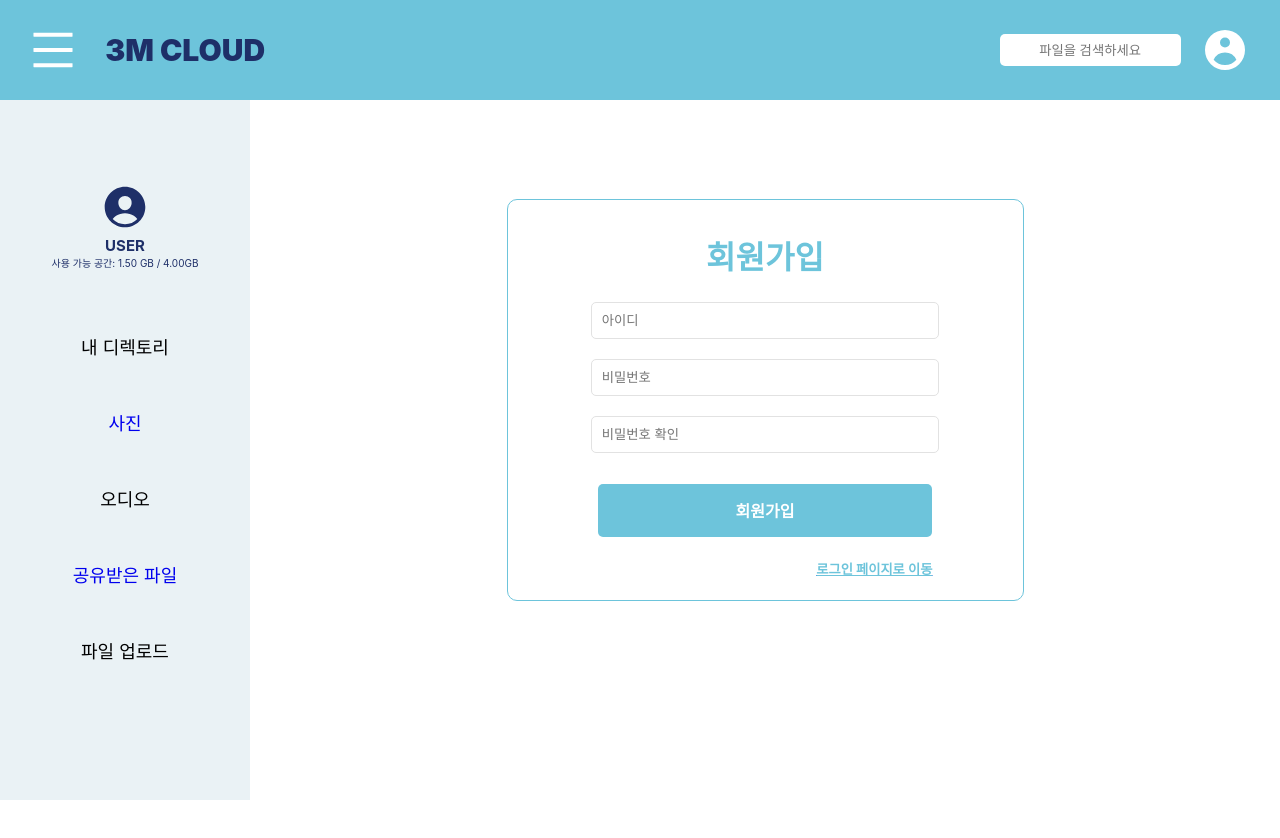
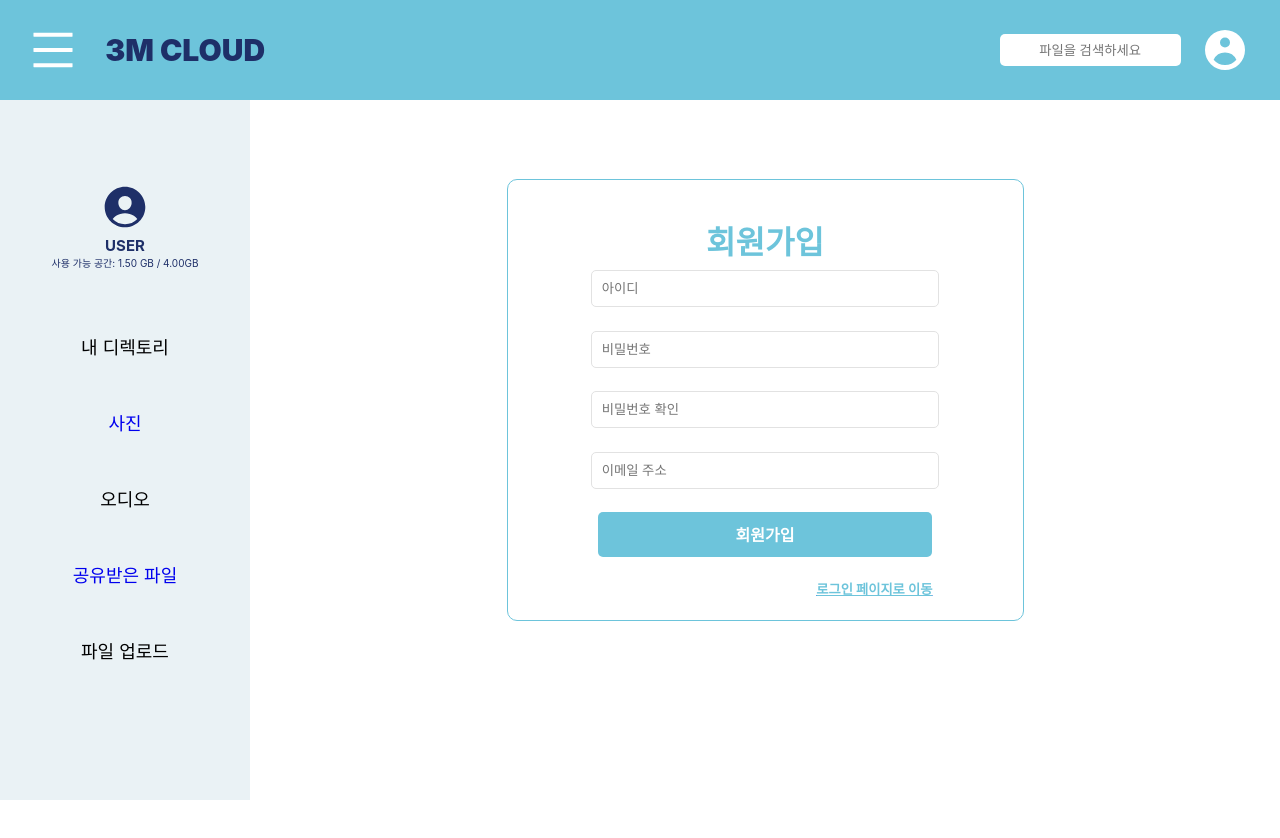
Before and after one commit to KHUCC/3MCLOUD-front, a React (Create React App) app: page /register in a window 1280 px wide. Shown: the top 838 px of the page. Built offline with nearby package versions, Linux system fonts and the light colour scheme.

Commit message:
Update Register page

```diff
--- a/src/views/register/Register.js
+++ b/src/views/register/Register.js
@@ -6,11 +6,16 @@ const RegisterContainer = ({}) => {
     const [id, setId] = useState('');
     const [password, setPassword] = useState('');
     const [passwordConfirm, setPasswordConfirm] = useState('');
+    const [email, setEmail] = useState('');
+    const [authen, setAuthen] = useState('');
+    const [mailSend, setMailSend] = useState(false);
+    const [success, setSuccess] = useState(false);
 
     const [validIdLength, setValidIdLength] = useState(false);
     const [validIdExist, setValidIdExist] = useState(false);
     const [validPasswordLength, setValidPasswordLength] = useState(false);
     const [validPasswordConfirm, setValidPasswordConfirm] = useState(false);
+    const [validEmail, setValidEmail] = useState(false);
 
     //change Input
     const onChangeId = (e) => {
@@ -23,6 +28,13 @@ const RegisterContainer = ({}) => {
     const onChangePasswordConfirm = (e) => {
         setPasswordConfirm(e.target.value);
     };
+    const onChangeEmail = (e) => {
+        setEmail(e.target.value);
+    }
+
+    const onChangeAuthen = (e) => {
+        setAuthen(e.target.value);
+    }
 
     //validation id, password
     const checkIdLength = () => {
@@ -36,7 +48,31 @@ const RegisterContainer = ({}) => {
         password === passwordConfirm ? setValidPasswordConfirm(true) : setValidPasswordConfirm(false);
     };
 
+    const checkEmail = () => {
+
+        const emailRegex = /^(([^<>()\[\].,;:\s@"]+(\.[^<>()\[\].,;:\s@"]+)*)|(".+"))@(([^<>()[\].,;:\s@"]+\.)+[^<>()[\].,;:\s@"]{2,})$/i;
+        if(emailRegex.test(email)){
+            setValidEmail(true);
+        }
+        else{
+            setValidEmail(false);
+        }
+    };
+
+    const onClickAuthen = () => {
+        if(!validEmail) return;
+        setMailSend(true);
+    }
+
     const onSubmitRegister = async () => {
+        if(!mailSend){
+            alert('메일 인증번호를 받아주시길 바랍니다');
+            return;
+        }
+        if(authen == ''){
+            alert("메일 인증번호를 입력해주시길 바랍니다");
+            return;
+        }
         const registerForm = {
             user_id: id,
             user_pw: password,
@@ -74,6 +110,7 @@ const RegisterContainer = ({}) => {
         }
     };
 
+
     //아이디 중복 검증
     useEffect(() => {
         if (id === '') {
@@ -104,22 +141,35 @@ const RegisterContainer = ({}) => {
     // 패스워드, 패스워드 확인 일치 검증
     useEffect(() => {
         checkPasswordConfirm();
-    }, [passwordConfirm]);
+    }, [passwordConfirm, password]);
+
+    useEffect(() => {
+        checkEmail();
+    }, [email]);
     return (
         <RegisterPresenter
             id={id}
             password={password}
             passwordConfirm={passwordConfirm}
+            email={email}
             onChangeId={onChangeId}
             onChangePassword={onChangePassword}
             onChangePasswordConfirm={onChangePasswordConfirm}
+            onChangeEmail={onChangeEmail}
+            onChangeAuthen={onChangeAuthen}
             validIdExist={validIdExist}
             validIdLength={validIdLength}
             validPasswordLength={validPasswordLength}
             validPasswordConfirm={validPasswordConfirm}
+            validEmail={validEmail}
             checkPasswordLength={checkPasswordLength}
             checkPasswordConfirm={checkPasswordConfirm}
             onSubmitRegister={onSubmitRegister}
+            onClickAuthen={onClickAuthen}
+            authen={authen}
+            setAuthen={setAuthen}
+            mailSend={mailSend}
+            success={success}
         />
     );
 };
--- a/src/views/register/RegisterPresenter.js
+++ b/src/views/register/RegisterPresenter.js
@@ -7,20 +7,62 @@ const RegisterPresenter = ({ ...props }) => {
             <s.Container>
                 <s.Logo>회원가입</s.Logo>
                 <s.RegisterArea>
-                    <s.InputArea type="text" placeholder="아이디" value={props.id} onChange={props.onChangeId} />
+                    <s.FormArea>
+                        <s.InputArea
+                            type="text"
+                            placeholder="아이디"
+                            value={props.id}
+                            onChange={props.onChangeId}
+                            readOnly={props.mailSend}
+                        />
                         <s.ValidText>
                             {props.validIdLength ? '' : '아이디는 4글자 이상입니다'}
                             {props.validIdExist ? '' : '이미 사용중인 아이디입니다'}
                         </s.ValidText>
-                    <s.InputArea type="password" placeholder="비밀번호" value={props.password} onChange={props.onChangePassword} />
+                    </s.FormArea>
+                    <s.FormArea>
+                        <s.InputArea
+                            type="password"
+                            placeholder="비밀번호"
+                            value={props.password}
+                            onChange={props.onChangePassword}
+                            readOnly={props.mailSend}
+                        />
                         <s.ValidText>{props.validPasswordLength ? '' : '비밀번호는 8글자 이상입니다'}</s.ValidText>
+                    </s.FormArea>
+                    <s.FormArea>
                         <s.InputArea
                             type="password"
                             placeholder="비밀번호 확인"
                             value={props.passwordConfirm}
                             onChange={props.onChangePasswordConfirm}
+                            readOnly={props.mailSend}
                         />
                         <s.ValidText>{props.validPasswordConfirm ? '' : '비밀번호와 비밀번호 확인이 일치하지 않습니다'}</s.ValidText>
+                    </s.FormArea>
+                    <s.FormArea>
+                        <s.InputArea
+                            type="text"
+                            placeholder="이메일 주소"
+                            value={props.email}
+                            onChange={props.onChangeEmail}
+                            readOnly={props.mailSend}
+                        />
+                        {props.email.length == 0 ? null : props.mailSend && props.emailValid ? (
+                            <s.ValidText validEmail={props.validEmail} onClick={props.onClickAuthen}>
+                                인증번호 재발급
+                            </s.ValidText>
+                        ) : (
+                            <s.ValidText validEmail={props.validEmail} onClick={props.onClickAuthen}>
+                                {!props.validEmail && props.email.length > 0 ? '이메일 형식을 확인해주세요' : `인증번호 ${props.mailSend ? '다시': ''} 받기`}
+                            </s.ValidText>
+                        )}
+                    </s.FormArea>
+                    {props.mailSend ? (
+                        <s.FormArea>
+                            <s.InputArea type="text" placeholder="인증 번호" value={props.authen} onChange={props.onChangeAuthen} />
+                        </s.FormArea>
+                    ) : null}
                 </s.RegisterArea>
                 <s.RegisterButton onClick={props.onSubmitRegister}>회원가입</s.RegisterButton>
                 <s.LoginArea>
--- a/src/views/register/RegisterStyled.js
+++ b/src/views/register/RegisterStyled.js
@@ -14,7 +14,7 @@ export const Wrapper = styled.div`
 
 export const Container = styled.div`
     width: 50%;
-    height: 50%;
+    height: 55%;
     border: 1.5px solid gray;
     border-radius: 10px;
     border-color: #6dc4db;
@@ -43,10 +43,12 @@ export const RegisterArea = styled.div`
     justify-content: center;
     align-items: center;
 `;
+export const FormArea = styled.div`
+    flex: 1;
+    width: 100%;
+`;
 export const InputArea = styled.input`
     width: 65%;
-    margin-top: 5px;
-    margin-bottom: 5px;
     padding-left: 10px;
     padding-top: 10px;
     padding-bottom: 10px;
@@ -56,8 +58,9 @@ export const InputArea = styled.input`
     outline: none;
 `;
 
+
 export const RegisterButton = styled.button`
-    flex: 1;
+    flex: 0.7;
     font-size: 100%;
     font-weight: bold;
     width: 65%;
@@ -91,7 +94,8 @@ export const ToLogin = styled.h5`
 `;
 
 export const ValidText = styled.div`
-    color: red;
     height: 10px;
     font-size: 10px;
+    color: ${(props) => (props.validEmail ? 'blue' : 'red')};
+    cursor: ${(props) => (props.validEmail ? 'pointer' : 'default')};
 `;
```
Lines whose indentation alone changed are shown as unchanged.
